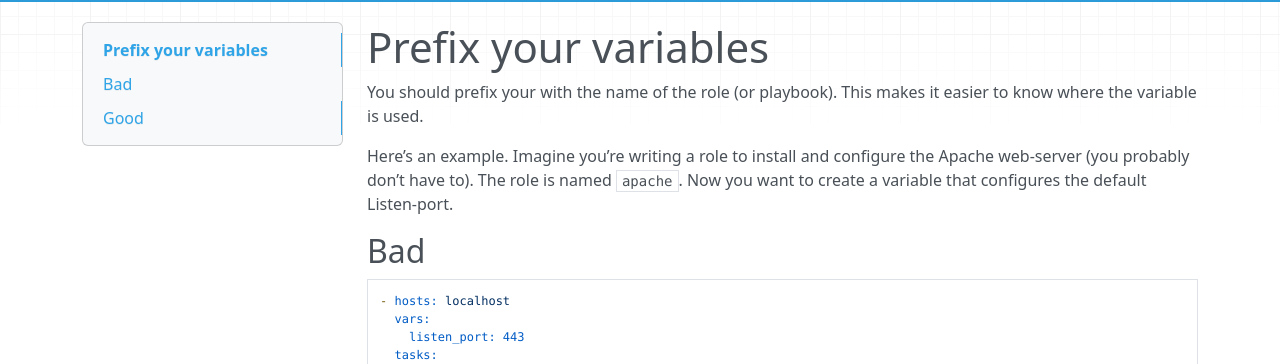
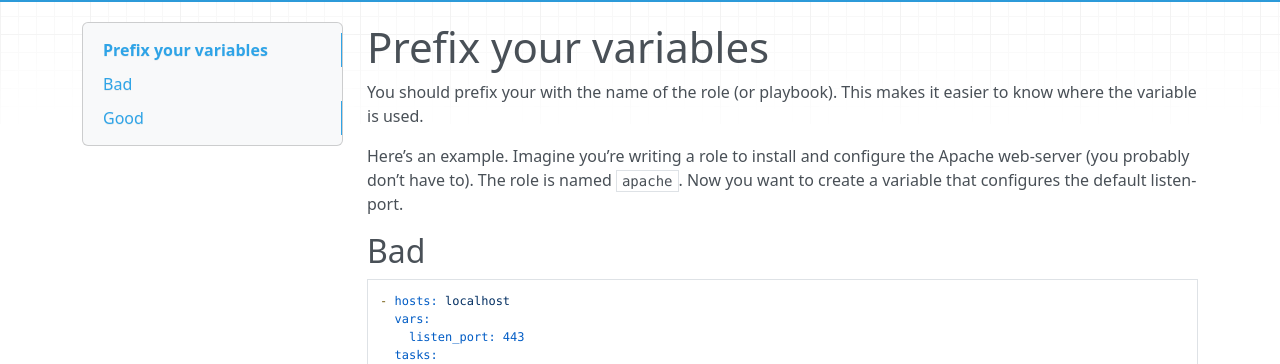
Before and after one commit to telekom-mms/ansible-bad-and-good-practices, an MkDocs documentation site: the page built from docs/prefix_your_variables.md, in a window 1280 px wide and 1118 px high. Shown: the part 182-546 px from the top of the window. Built offline with MkDocs 1.6.1, drawn with Linux system fonts in a browser that asks for light colours; nearby versions of some CDN libraries.

```diff
--- a/docs/prefix_your_variables.md
+++ b/docs/prefix_your_variables.md
@@ -3,7 +3,7 @@
 You should prefix your with the name of the role (or playbook). This makes it easier to know where the variable is used.
 
 Here’s an example. Imagine you’re writing a role to install and configure the Apache web-server (you probably don’t have to). The role is named `apache`.
-Now you want to create a variable that configures the default Listen-port.
+Now you want to create a variable that configures the default listen-port.
 
 ## Bad
 
```
